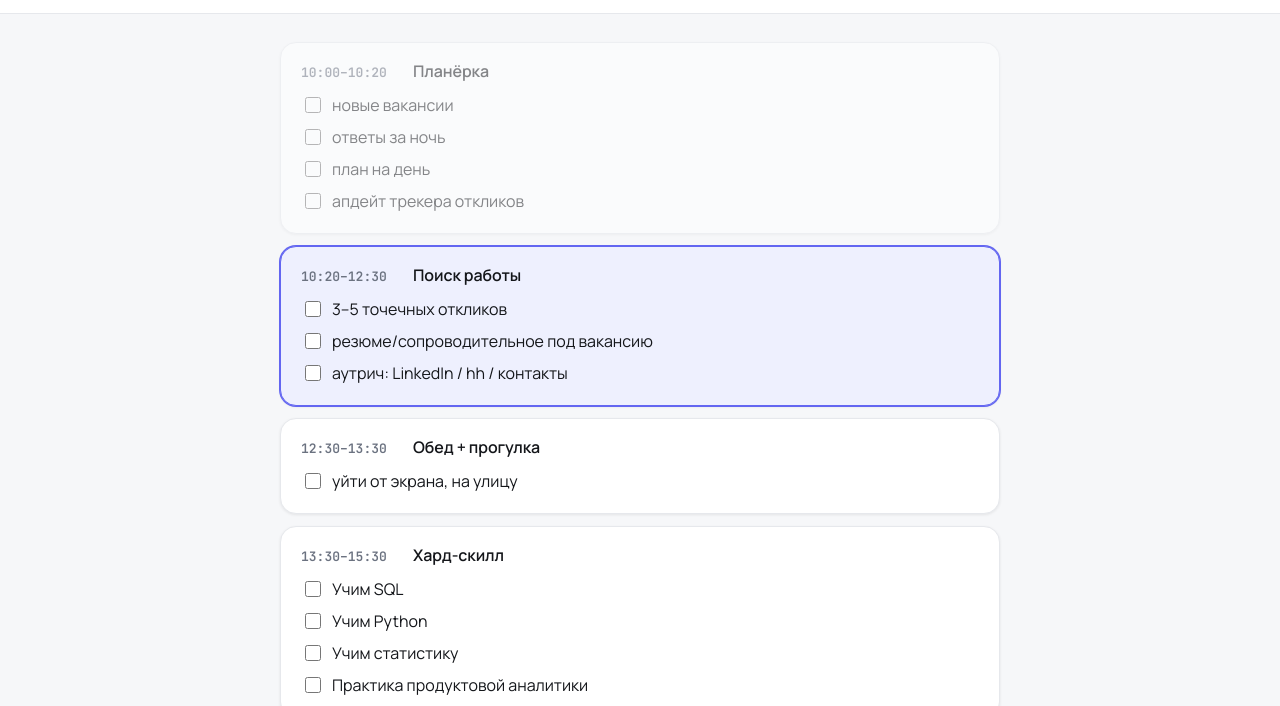
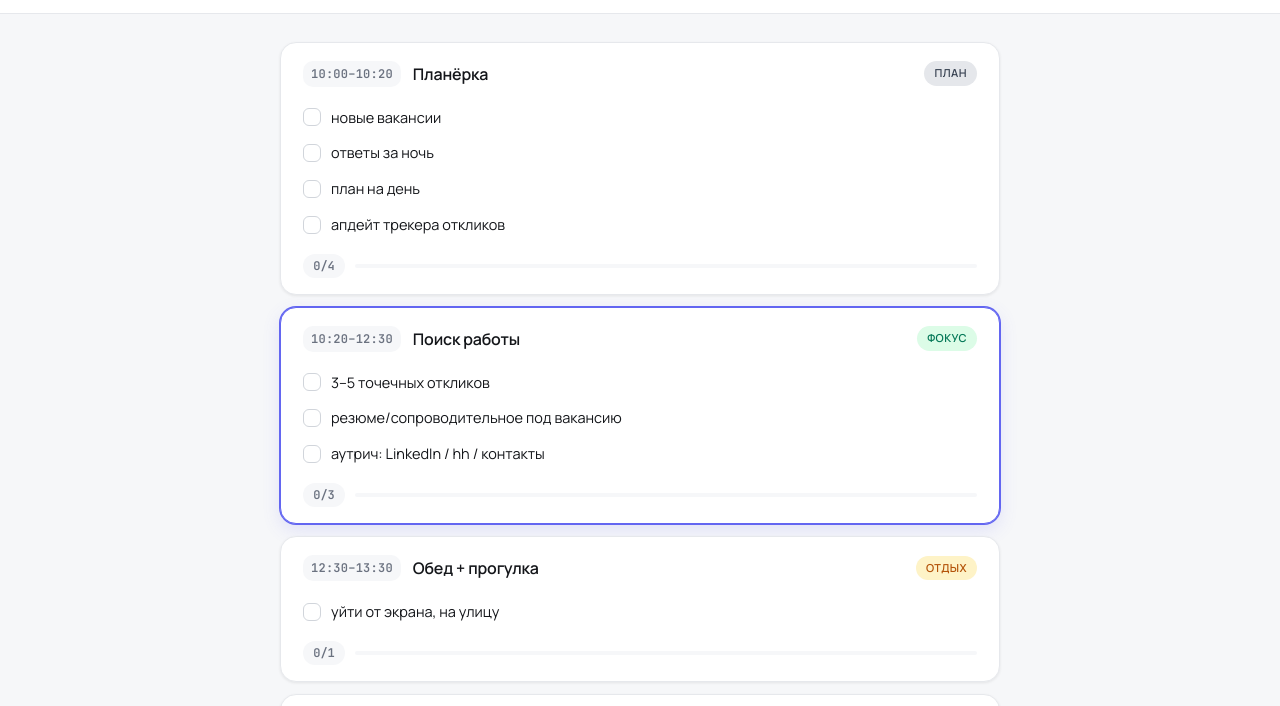
Before and after one commit to konicaRu/day-runner, a plain HTML site: page index.html in a window 1280 px wide. Shown: the part 51-757 px from the top of the page. Drawn offline with Linux system fonts and the light colour scheme.

Commit message:
R2: карточки блоков (теги типа, прогресс N/M, кастомные чекбоксы)

```diff
--- a/app.js
+++ b/app.js
@@ -64,24 +64,44 @@ function renderCountdown() {
   el.textContent = pad2(h) + ":" + pad2(m) + ":" + pad2(s);
 }
 
+const TYPE_LABEL = {
+  plan: "План",
+  focus: "Фокус",
+  rest: "Отдых",
+  study: "Учёба",
+};
+
 function renderSchedule() {
   const root = document.getElementById("schedule");
   root.innerHTML = "";
-  for (const block of SCHEDULE) {
+  SCHEDULE.forEach((block, idx) => {
     const article = document.createElement("article");
     article.className = "block";
     article.dataset.start = block.start;
     article.dataset.end = block.end;
+    article.dataset.blockIdx = idx;
+    if (block.type) article.dataset.type = block.type;
+    article.style.animationDelay = (idx * 40) + "ms";
 
     const head = document.createElement("div");
     head.className = "block-head";
+
     const time = document.createElement("span");
     time.className = "block-time";
     time.textContent = block.start + "–" + block.end;
-    const title = document.createElement("span");
+
+    const title = document.createElement("h2");
     title.className = "block-title";
     title.textContent = block.title;
+
     head.append(time, title);
+
+    if (block.type) {
+      const tag = document.createElement("span");
+      tag.className = "block-tag tag-" + block.type;
+      tag.textContent = TYPE_LABEL[block.type] || block.type;
+      head.append(tag);
+    }
     article.append(head);
 
     if (block.items && block.items.length) {
@@ -90,23 +110,53 @@ function renderSchedule() {
       for (const item of block.items) {
         const li = document.createElement("li");
         const label = document.createElement("label");
+        label.className = "check";
         const cb = document.createElement("input");
         cb.type = "checkbox";
         cb.id = item.id;
         cb.dataset.itemId = item.id;
+        cb.dataset.blockIdx = idx;
         cb.checked = !!state.items[item.id];
         cb.addEventListener("change", onCheckboxChange);
-        const span = document.createElement("span");
-        span.textContent = item.text;
-        label.append(cb, span);
+        const box = document.createElement("span");
+        box.className = "check-box";
+        const text = document.createElement("span");
+        text.className = "check-text";
+        text.textContent = item.text;
+        label.append(cb, box, text);
         li.append(label);
         ul.append(li);
       }
       article.append(ul);
+
+      const footer = document.createElement("div");
+      footer.className = "block-footer";
+      const count = document.createElement("span");
+      count.className = "block-count";
+      const bar = document.createElement("div");
+      bar.className = "block-bar";
+      const fill = document.createElement("div");
+      fill.className = "block-bar-fill";
+      bar.append(fill);
+      footer.append(count, bar);
+      article.append(footer);
+
+      updateBlockProgress(article, block);
     }
 
     root.append(article);
-  }
+  });
+}
+
+function updateBlockProgress(article, block) {
+  if (!block.items || !block.items.length) return;
+  const total = block.items.length;
+  const done = block.items.reduce((n, it) => n + (state.items[it.id] ? 1 : 0), 0);
+  const count = article.querySelector(".block-count");
+  const fill = article.querySelector(".block-bar-fill");
+  if (count) count.textContent = done + "/" + total;
+  if (fill) fill.style.width = (total ? (done / total) * 100 : 0) + "%";
+  article.classList.toggle("is-complete", done === total && total > 0);
 }
 
 function onCheckboxChange(e) {
@@ -115,6 +165,9 @@ function onCheckboxChange(e) {
   else delete state.items[id];
   state.date = todayKey();
   saveState(state);
+  const idx = Number(e.target.dataset.blockIdx);
+  const article = document.querySelector('.block[data-block-idx="' + idx + '"]');
+  if (article) updateBlockProgress(article, SCHEDULE[idx]);
 }
 
 function maybeRollOverDay() {
--- a/index.html
+++ b/index.html
@@ -7,7 +7,7 @@
   <link rel="preconnect" href="https://fonts.googleapis.com" />
   <link rel="preconnect" href="https://fonts.gstatic.com" crossorigin />
   <link rel="stylesheet" href="https://fonts.googleapis.com/css2?family=Manrope:wght@400;500;600;700&family=JetBrains+Mono:wght@500;600&display=swap" />
-  <link rel="stylesheet" href="styles.css?v=2" />
+  <link rel="stylesheet" href="styles.css?v=3" />
 </head>
 <body>
   <header class="topbar">
@@ -20,7 +20,7 @@
   <main>
     <section id="schedule" class="schedule" aria-label="Расписание"></section>
   </main>
-  <script src="schedule.js?v=2"></script>
-  <script src="app.js?v=2"></script>
+  <script src="schedule.js?v=3"></script>
+  <script src="app.js?v=3"></script>
 </body>
 </html>
--- a/schedule.js
+++ b/schedule.js
@@ -3,6 +3,7 @@ const SCHEDULE = [
     start: "10:00",
     end: "10:20",
     title: "Планёрка",
+    type: "plan",
     items: [
       { id: "plan-vacancies", text: "новые вакансии" },
       { id: "plan-replies", text: "ответы за ночь" },
@@ -14,6 +15,7 @@ const SCHEDULE = [
     start: "10:20",
     end: "12:30",
     title: "Поиск работы",
+    type: "focus",
     items: [
       { id: "job-apply", text: "3–5 точечных откликов" },
       { id: "job-cv", text: "резюме/сопроводительное под вакансию" },
@@ -24,6 +26,7 @@ const SCHEDULE = [
     start: "12:30",
     end: "13:30",
     title: "Обед + прогулка",
+    type: "rest",
     items: [
       { id: "lunch-walk", text: "уйти от экрана, на улицу" },
     ],
@@ -32,6 +35,7 @@ const SCHEDULE = [
     start: "13:30",
     end: "15:30",
     title: "Хард-скилл",
+    type: "study",
     items: [
       { id: "hard-sql", text: "Учим SQL" },
       { id: "hard-python", text: "Учим Python" },
@@ -43,12 +47,14 @@ const SCHEDULE = [
     start: "15:30",
     end: "15:45",
     title: "Перерыв",
+    type: "rest",
     items: [],
   },
   {
     start: "15:45",
     end: "17:00",
     title: "Вайб-кодинг (Stepik) + проект",
+    type: "study",
     items: [
       { id: "vibe-lesson", text: "урок/модуль на Stepik" },
       { id: "vibe-apply", text: "применить на проекте" },
@@ -59,6 +65,7 @@ const SCHEDULE = [
     start: "17:00",
     end: "18:00",
     title: "Разведка",
+    type: "plan",
     items: [
       { id: "scout-article", text: "1 статья" },
       { id: "scout-repo", text: "1 свежий репозиторий" },
--- a/styles.css
+++ b/styles.css
@@ -126,21 +126,32 @@ main {
   gap: 12px;
 }
 
-/* Карточки блоков — пока минимально, детально в R2 */
+/* Карточки блоков */
 .block {
   background: var(--surface);
   border: 1px solid var(--border);
   border-radius: var(--radius-card);
-  padding: 16px 20px;
+  padding: 18px 22px 16px;
   box-shadow: var(--shadow-card);
-  transition: opacity var(--transition), border-color var(--transition), background var(--transition), box-shadow var(--transition);
+  transition: opacity var(--transition), border-color var(--transition), background var(--transition), box-shadow var(--transition), transform var(--transition);
+  opacity: 0;
+  animation: cardIn 380ms cubic-bezier(0.2, 0.7, 0.2, 1) forwards;
+}
+
+@keyframes cardIn {
+  from { opacity: 0; transform: translateY(6px); }
+  to   { opacity: 1; transform: translateY(0); }
+}
+
+.block:hover {
+  box-shadow: var(--shadow-card-hover);
 }
 
 .block-head {
   display: flex;
-  align-items: baseline;
+  align-items: center;
   gap: 12px;
-  margin-bottom: 6px;
+  flex-wrap: wrap;
 }
 
 .block-time {
@@ -148,46 +159,165 @@ main {
   font-variant-numeric: tabular-nums;
   font-weight: 600;
   color: var(--text-muted);
-  font-size: 13px;
-  min-width: 100px;
+  font-size: 12px;
+  letter-spacing: 0.02em;
+  background: var(--bg);
+  padding: 4px 8px;
+  border-radius: var(--radius-sm);
 }
 
 .block-title {
   font-weight: 600;
   font-size: 16px;
-  letter-spacing: -0.005em;
+  letter-spacing: -0.01em;
+  margin: 0;
+  flex: 1;
 }
+
+.block-tag {
+  font-size: 11px;
+  font-weight: 600;
+  text-transform: uppercase;
+  letter-spacing: 0.04em;
+  padding: 4px 10px;
+  border-radius: var(--radius-pill);
+}
+
+.tag-focus { background: var(--tag-focus-bg); color: var(--tag-focus-fg); }
+.tag-rest  { background: var(--tag-rest-bg);  color: var(--tag-rest-fg); }
+.tag-study { background: var(--tag-study-bg); color: var(--tag-study-fg); }
+.tag-plan  { background: var(--tag-plan-bg);  color: var(--tag-plan-fg); }
 
 .block-items {
   list-style: none;
   padding: 0;
-  margin: 6px 0 0 0;
+  margin: 14px 0 0 0;
+  display: flex;
+  flex-direction: column;
+  gap: 2px;
 }
 
-.block-items li {
-  padding: 4px 0;
+.block-items li { padding: 0; }
+
+.check {
+  display: flex;
+  align-items: center;
+  gap: 10px;
+  cursor: pointer;
+  padding: 6px 0;
+  user-select: none;
 }
 
-.block-items label {
+.check input[type="checkbox"] {
+  position: absolute;
+  opacity: 0;
+  pointer-events: none;
+}
+
+.check-box {
+  width: 18px;
+  height: 18px;
+  border-radius: 6px;
+  border: 1.5px solid #D1D5DB;
+  background: #fff;
+  display: inline-flex;
+  align-items: center;
+  justify-content: center;
+  flex-shrink: 0;
+  transition: background var(--transition), border-color var(--transition), transform var(--transition);
+}
+
+.check-box::after {
+  content: "";
+  width: 9px;
+  height: 5px;
+  border-left: 2px solid #fff;
+  border-bottom: 2px solid #fff;
+  transform: rotate(-45deg) translate(1px, -1px) scale(0.6);
+  opacity: 0;
+  transition: opacity var(--transition), transform var(--transition);
+}
+
+.check input:checked ~ .check-box {
+  background: var(--accent);
+  border-color: var(--accent);
+}
+
+.check input:checked ~ .check-box::after {
+  opacity: 1;
+  transform: rotate(-45deg) translate(1px, -1px) scale(1);
+}
+
+.check:hover .check-box {
+  border-color: var(--accent);
+}
+
+.check input:focus-visible ~ .check-box {
+  box-shadow: 0 0 0 3px var(--accent-soft);
+}
+
+.check-text {
+  font-size: 14.5px;
+  color: var(--text);
+  transition: color var(--transition), text-decoration-color var(--transition);
+}
+
+.check input:checked ~ .check-text {
+  color: var(--text-subtle);
+  text-decoration: line-through;
+  text-decoration-color: var(--text-subtle);
+  text-decoration-thickness: 1.5px;
+}
+
+.block-footer {
   display: flex;
   align-items: center;
-  gap: 8px;
-  cursor: pointer;
+  gap: 10px;
+  margin-top: 12px;
 }
 
-.block-items input[type="checkbox"] {
-  width: 16px;
-  height: 16px;
-  cursor: pointer;
-  accent-color: var(--accent);
+.block-count {
+  font-family: var(--font-mono);
+  font-variant-numeric: tabular-nums;
+  font-size: 12px;
+  font-weight: 600;
+  color: var(--text-muted);
+  background: var(--bg);
+  padding: 3px 8px;
+  border-radius: var(--radius-pill);
+  min-width: 42px;
+  text-align: center;
+}
+
+.block-bar {
+  flex: 1;
+  height: 4px;
+  background: var(--bg);
+  border-radius: var(--radius-pill);
+  overflow: hidden;
+}
+
+.block-bar-fill {
+  height: 100%;
+  background: var(--accent);
+  border-radius: var(--radius-pill);
+  width: 0%;
+  transition: width 280ms cubic-bezier(0.4, 0, 0.2, 1);
+}
+
+.block.is-complete .block-bar-fill {
+  background: var(--tag-focus-fg);
 }
 
 .block.is-current {
   border-color: var(--accent);
-  background: var(--accent-soft);
-  box-shadow: 0 0 0 1px var(--accent), var(--shadow-card);
+  box-shadow: 0 0 0 1px var(--accent), 0 6px 18px rgba(99, 102, 241, 0.15);
 }
 
 .block.is-past {
-  opacity: 0.5;
+  opacity: 0.55;
 }
+
+.block.is-past:hover {
+  opacity: 0.8;
+}
```
